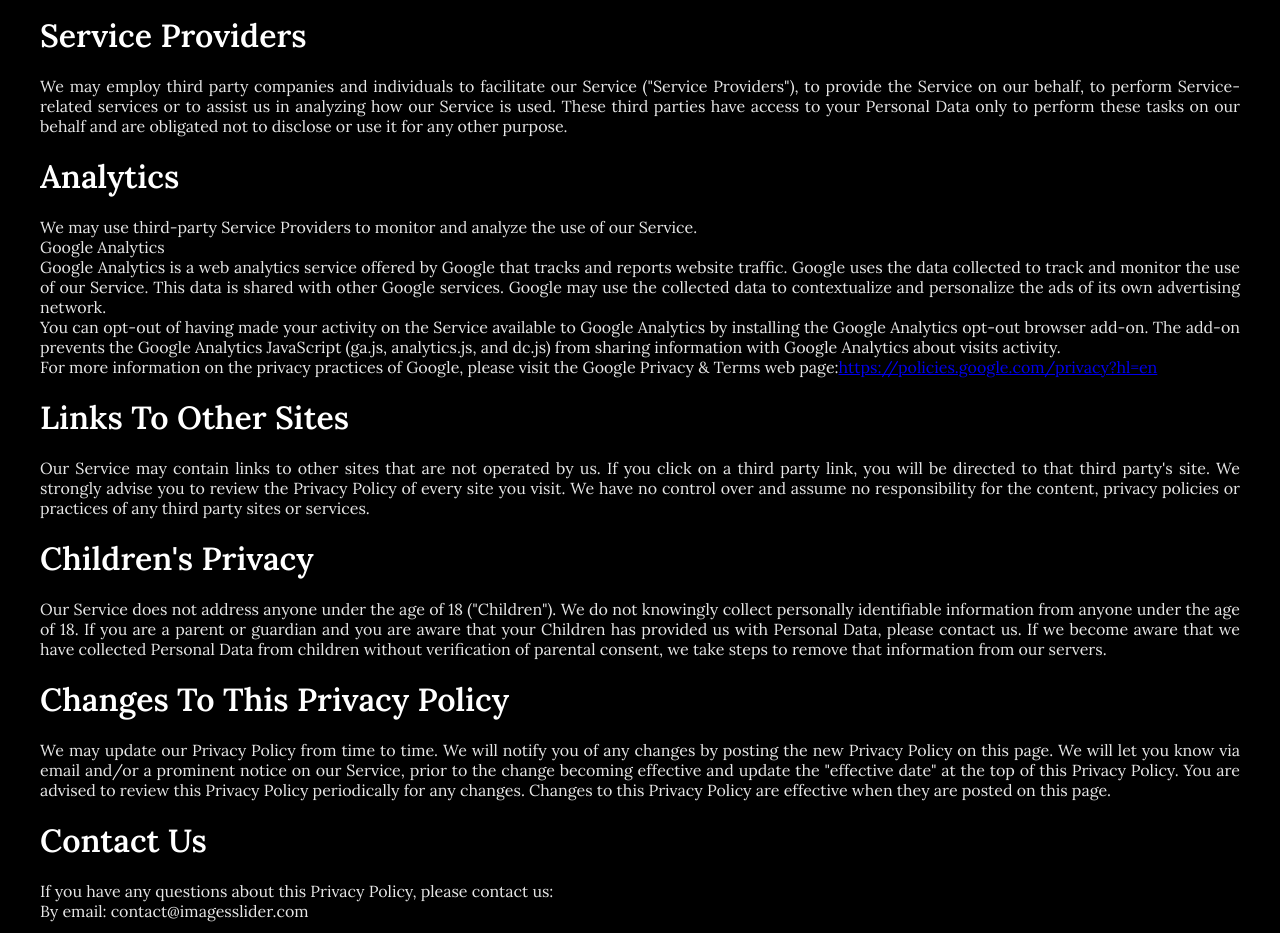
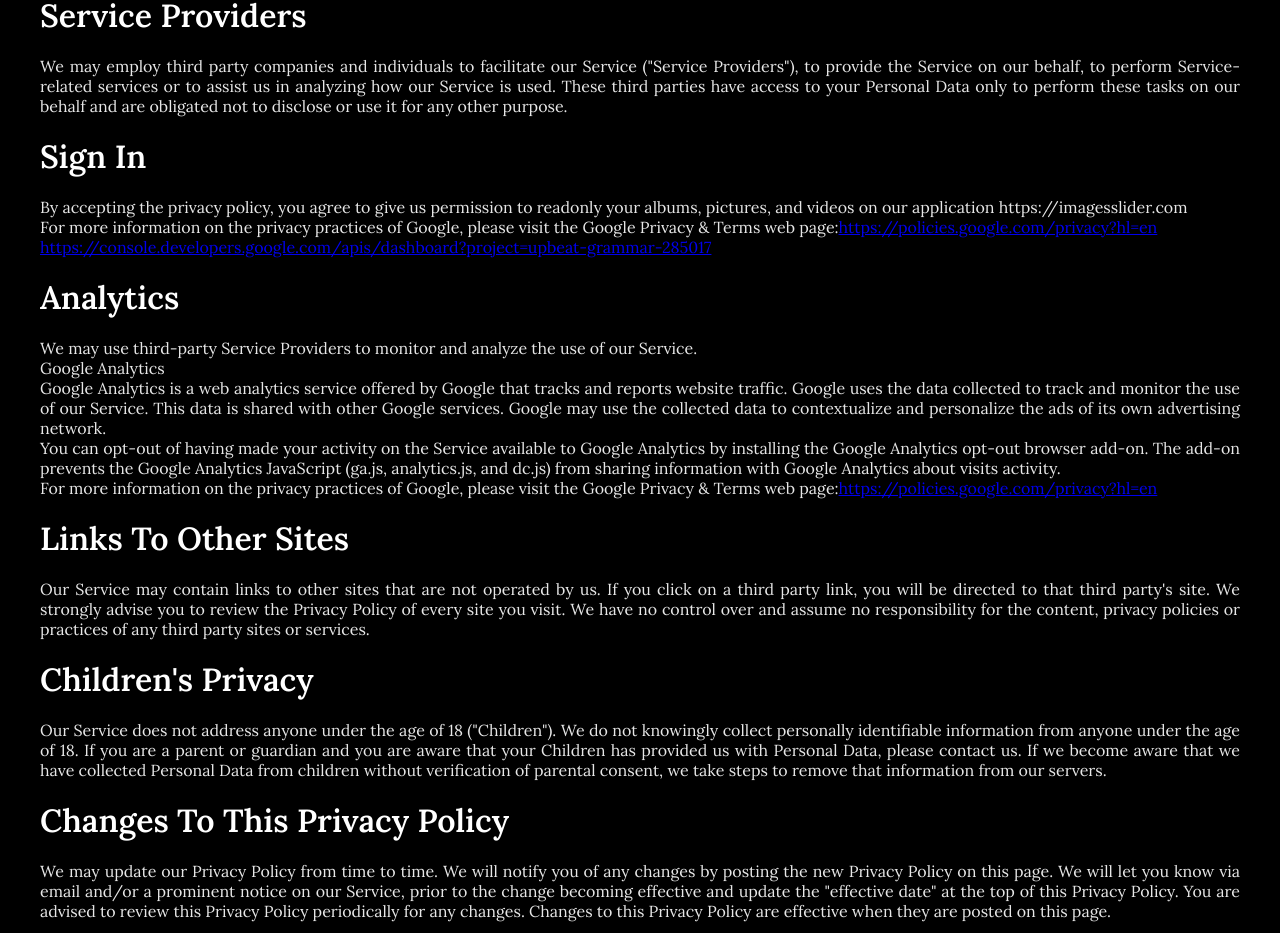
Before and after one commit to imagesslider/imagesslider.com, a React (Create React App) app: page /privacy-policy in a window 1280 px wide. Shown: the part 1516-2449 px from the top of the page. Built offline with nearby package versions, Linux system fonts and the light colour scheme.

Commit message:
Changed privacy policy

```diff
--- a/src/components/PrivacyPolicy/PrivacyPolicy.tsx
+++ b/src/components/PrivacyPolicy/PrivacyPolicy.tsx
@@ -13,9 +13,8 @@ const PrivacyPolicy: FC = () => {
         Service and the choices you have associated with that data. We use your
         data to provide and improve the Service. By using the Service, you agree
         to the collection and use of information in accordance with this policy.
-        Unless otherwise defined in this Privacy Policy, the terms used in this
-        Privacy Policy have the same meanings as in our Terms and Conditions,
-        accessible from https://imagesslider.com
+        Unless otherwise defined in this Privacy Policy,from
+        https://imagesslider.com
       </p>
       <h1 className="PrivacyPolicy_title">Information Collection And Use</h1>
       <p className="PrivacyPolicy_description">
@@ -127,6 +126,30 @@ const PrivacyPolicy: FC = () => {
         only to perform these tasks on our behalf and are obligated not to
         disclose or use it for any other purpose.
       </p>
+      <h1 className="PrivacyPolicy_title">Sign In</h1>
+      <p className="PrivacyPolicy_description">
+        By accepting the privacy policy, you agree to give us permission to
+        readonly your albums, pictures, and videos on our application
+        https://imagesslider.com
+        <br />
+        For more information on the privacy practices of Google, please visit
+        the Google Privacy & Terms web page:
+        <a
+          target="_blank"
+          rel="noopener noreferrer"
+          href="https://policies.google.com/privacy?hl=en"
+        >
+          https://policies.google.com/privacy?hl=en
+        </a>
+        <br />
+        <a
+          target="_blank"
+          rel="noopener noreferrer"
+          href="https://console.developers.google.com/apis/dashboard?project=upbeat-grammar-285017"
+        >
+          https://console.developers.google.com/apis/dashboard?project=upbeat-grammar-285017
+        </a>
+      </p>
       <h1 className="PrivacyPolicy_title">Analytics</h1>
       <p className="PrivacyPolicy_description">
         We may use third-party Service Providers to monitor and analyze the use
--- a/src/components/SignIn/SignIn.css
+++ b/src/components/SignIn/SignIn.css
@@ -15,3 +15,7 @@
   border: none;
   cursor: pointer;
 }
+
+.sign_in_description {
+  color: var(--p-color);
+}
--- a/src/components/SignIn/SignIn.tsx
+++ b/src/components/SignIn/SignIn.tsx
@@ -9,6 +9,7 @@ import Tab from "../UI/Tab/Tab";
 import DefaultCollections from "../DefaultCollections/DefaultCollections";
 import { setIndexTabAction } from "../../Actions/actionsApp";
 import { AppType } from "../../Type/Type";
+import { Link } from "react-router-dom";
 
 const SignIn: FC = () => {
   const selectIndexTab = (state: AppType) => state.appState.indexTab;
@@ -29,6 +30,13 @@ const SignIn: FC = () => {
       <button id="sign-in-button-google">
         <img src={logoGoogle} alt={logoGoogle} />{" "}
       </button>
+      <p className="sign_in_description">
+        Click “Sign In” to agree to ImagesSlider acknowledge that ImagesSlider{" "}
+        <Link to="/privacy-policy" className="footer_privacy-policy">
+          Privacy Policy
+        </Link>{" "}
+        applies to you.
+      </p>
       <Tabs activeIndex={indexTab} onClick={onClickBtn}>
         <Tab label="Collections">
           <DefaultCollections />
```
